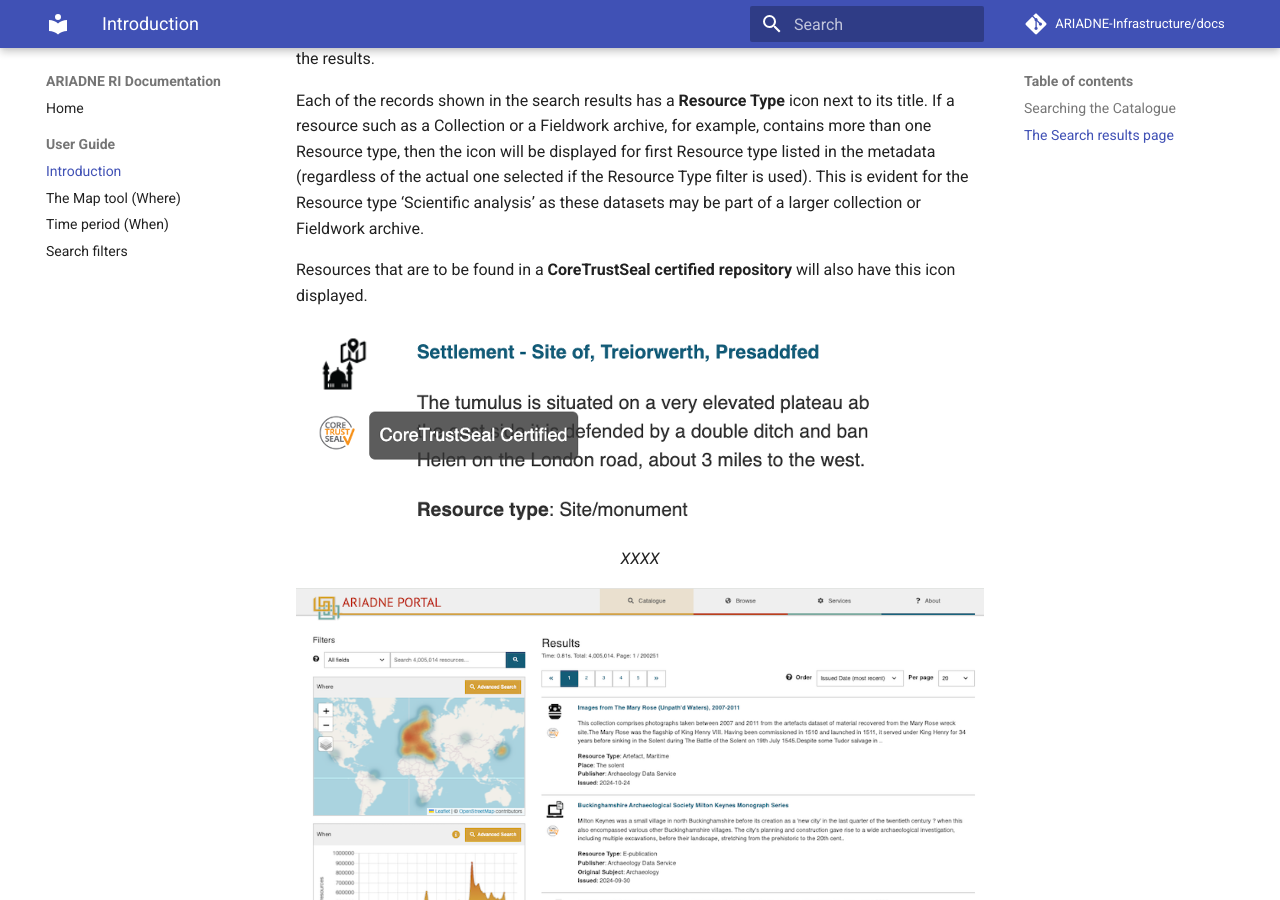
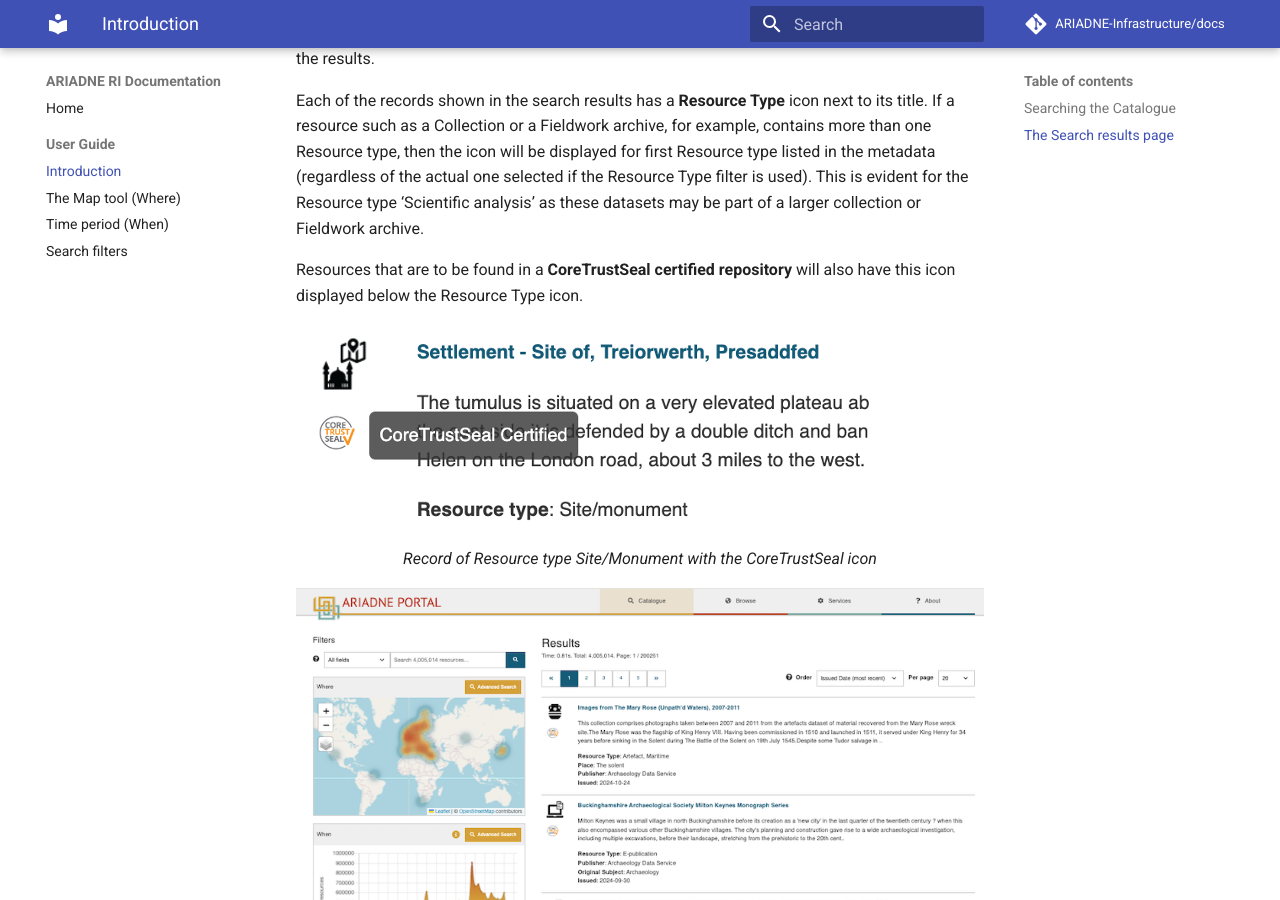
Before and after one commit to uoy-ads/hsds-data-catalogue-docs, an MkDocs documentation site: the page built from docs/Portal_User_Guide/Section-1_What.md, in a window 1280 px wide and 900 px high, scrolled down 1827 px. Built offline with MkDocs 1.6.1 and Material for MkDocs 9.7.7, drawn with Linux system fonts in a browser that asks for light colours; comment, search, counter and statistics services are not loaded.

Commit message:
Update Section-1_What.md

```diff
--- a/docs/Portal_User_Guide/Section-1_What.md
+++ b/docs/Portal_User_Guide/Section-1_What.md
@@ -37,10 +37,10 @@ The search results are displayed with a wider range of filters which can be used
 Each of the records shown in the search results has a **Resource Type** icon next to its title.
 If a resource such as a Collection or a Fieldwork archive, for example, contains more than one Resource type, then the icon will be displayed for first Resource type listed in the metadata (regardless of the actual one selected if the Resource Type filter is used). This is evident for the Resource type ‘Scientific analysis’ as these datasets may be part of a larger collection or Fieldwork archive.
 
-Resources that are to be found in a **CoreTrustSeal certified repository** will also have this icon displayed.
+Resources that are to be found in a **CoreTrustSeal certified repository** will also have this icon displayed below the Resource Type icon.
 
 ![Alt text](../assets/28-Resource_icons.png)
-<p align=center><i>XXXX</i></p>
+<p align=center><i>Record of Resource type Site/Monument with the CoreTrustSeal icon</i></p>
 
 ![Alt text](../assets/02-Search_results_page.png){ width="850" }
 <p align=center><i>Search results page</i></p>
```
